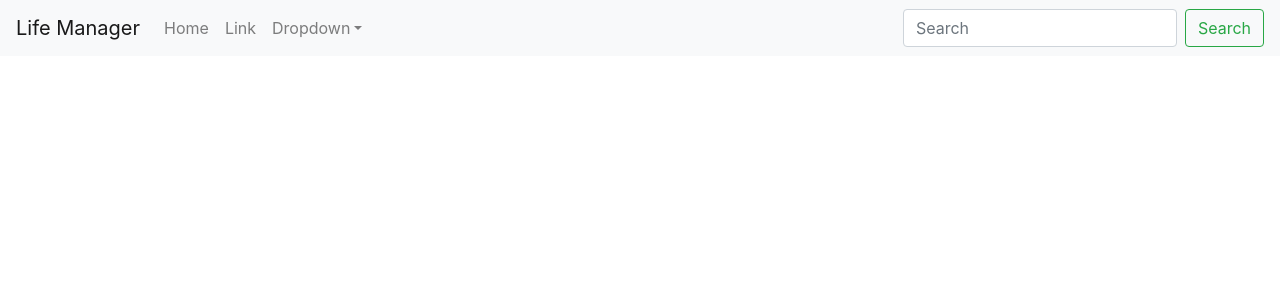
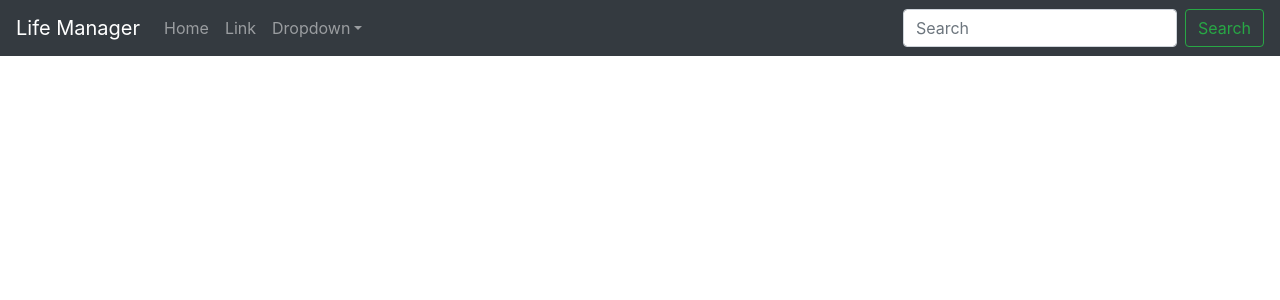
Before and after one commit to ferame/life-manager, a React (Create React App) app in the folder life-manager-web/: page / in a window 1280 px wide. Shown: the top 300 px of the page. Built offline with nearby package versions, Linux system fonts and the light colour scheme.

Commit message:
Minor cleanup

```diff
--- a/life-manager-web/src/components/TopMenuBar.tsx
+++ b/life-manager-web/src/components/TopMenuBar.tsx
@@ -7,10 +7,8 @@
 };
 
 export const TopMenuBar: React.FC<Props> = props => {
-    // const {} = props;
-    // return <li>content</li>;
     return (
-        <Navbar bg="light" expand="lg">
+        <Navbar bg="dark" variant="dark" expand="lg">
             <Navbar.Brand href="#home">Life Manager</Navbar.Brand>
             <Navbar.Toggle aria-controls="basic-navbar-nav" />
             <Navbar.Collapse id="basic-navbar-nav">
@@ -31,9 +29,5 @@
                 </Form>
             </Navbar.Collapse>
         </Navbar>
-
-        // <Navbar bg="dark" variant="dark">
-        //     <Navbar.Brand>LifeManager</Navbar.Brand>
-        // </Navbar>
     )
 };
```
Lines whose indentation alone changed are shown as unchanged.
